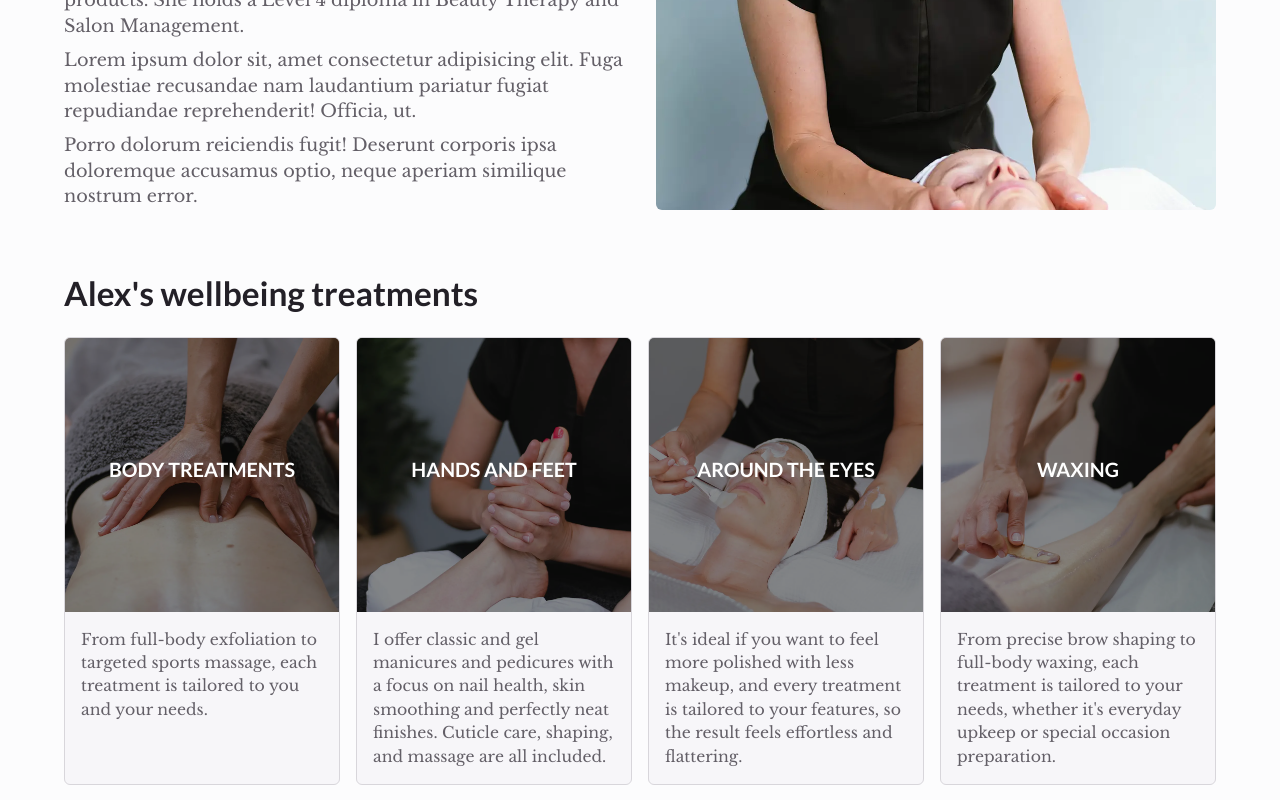
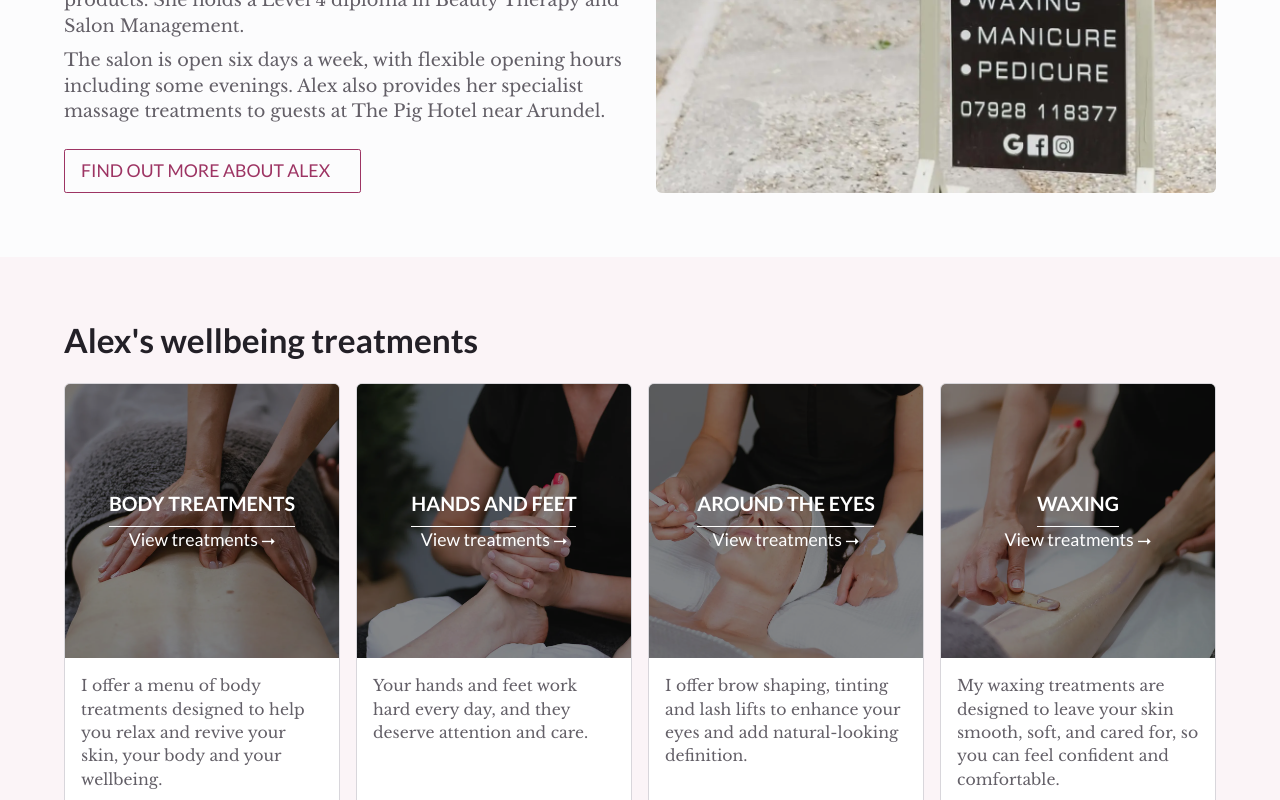
Before and after one commit to Black-and-White-Web-Development/alex-ray-treatments, a React (Vite) app: page / in a window 1280 px wide. Shown: the part 900-1700 px from the top of the page. Built offline with nearby package versions, Linux system fonts and the light colour scheme.

Commit message:
Feat: update homepage welcome and make accessibility improvements around the homepage

```diff
--- a/src/components/Footer/Footer.scss
+++ b/src/components/Footer/Footer.scss
@@ -91,6 +91,7 @@
 			background-color: white;
 
 			transform: scaleX(0);
+      transform-origin: 0%;
 
 			transition-property: transform;
 			transition-duration: 800ms;
@@ -130,7 +131,7 @@
 	}
 
 	&__social-icon {
-		color: var(--text-2);
+		color: hsl(333, 50%, 79%);
 		transition-property: color;
 		transition-duration: 400ms;
 	}
--- a/src/components/TextWithImage/TextWithImage.scss
+++ b/src/components/TextWithImage/TextWithImage.scss
@@ -31,4 +31,55 @@
     flex-direction: column;
 		gap: var(--space-2);
 	}
+
+  &__cta {
+    display: flex;
+    text-transform: uppercase;
+
+    margin-block-start: var(--space-4);
+    padding: var(--space-2) var(--space-4);
+    max-width: fit-content;
+
+    border-style: solid;
+    border-width: 1.5px;
+    border-color: var(--text-accent-2);
+    border-radius: var(--radius-1);
+
+    color: var(--text-accent-2);
+
+    transition-property: color, background-color;
+    transition-duration: 800ms;
+
+    &:hover {
+      color: var(--background-1);
+      background-color: var(--text-accent-2);
+      transition-duration: 300ms
+    }
+
+    &::after {
+      content: "⭢";
+      position: static;
+
+      height: auto;
+
+      background-color: transparent;
+
+      transform: translateX(0);
+      opacity: 0;
+
+      transition-property: opacity, transform;
+      transition-duration: 800ms;
+
+      @include u.breakpoint-down(laptop) {
+        opacity: 1;
+        transform: translateX(4px);
+      }
+    }
+
+    &:hover::after {
+      opacity: 1;
+      transition-duration: 400ms;
+      transform: translateX(4px);
+    }
+  }
 }
--- a/src/components/TextWithImage/TextWithImage.tsx
+++ b/src/components/TextWithImage/TextWithImage.tsx
@@ -1,14 +1,16 @@
 import clsx from "clsx";
+import { Link } from "react-router-dom";
 import "./TextWithImage.scss";
 
 interface TextWithImageProps {
 	image: { url: string; alt: string };
 	text: string[];
 	heading?: string;
+	cta?: { href: string; label: string };
 	position?: "left" | "right";
 }
 
-const TextWithImage = ({ image, text, heading, position = "left" }: TextWithImageProps) => {
+const TextWithImage = ({ image, text, heading, cta, position = "left" }: TextWithImageProps) => {
 	return (
 		<section className="fb-col-wrapper">
 			<div
@@ -25,6 +27,11 @@ const TextWithImage = ({ image, text, heading, position = "left" }: TextWithImag
 							{paragraph}
 						</p>
 					))}
+					{cta && (
+						<Link to={cta.href} className="text-with-image__cta">
+							{cta.label}
+						</Link>
+					)}
 				</article>
 			</div>
 		</section>
--- a/src/pages/Home/Home.scss
+++ b/src/pages/Home/Home.scss
@@ -1,6 +1,11 @@
+@use "@/scss/util" as u;
 @use "@/scss/util/mixins/fluid-sizing" as fluid;
 
 .treatments-summary {
+  margin-block-end: 0;
+  padding-block: var(--space-9);
+  background-color: var(--background-accent-2);
+
 	&__heading {
 		margin-block-end: var(--space-5);
 	}
@@ -32,20 +37,29 @@
 	border-color: var(--border-1);
 	border-radius: var(--radius-4);
 
-	background-color: var(--background-2);
+	background-color: var(--background-0);
+
+  transition-property: box-shadow;
+  transition-duration: 2000ms;
+
 
 	&:hover {
+    box-shadow: var(--shadow-3);
+    transition-duration: 800ms;
+
 		& .summary__heading-container {
 			background-color: var(--grey-a11);
 		}
 		& .summary__heading {
 			transform: translateY(0);
+      transition-delay: 0;
 		}
 		& .summary__heading::after {
 			transform: scaleX(1);
 		}
 		& .summary__subheading {
 			opacity: 1;
+      transition-delay: 200ms;
 		}
 	}
 
@@ -84,10 +98,13 @@
 		text-wrap: balance;
 		color: white;
 
+    @include u.breakpoint(tablet) {
       transform: translateY(35%);
 
       transition-property: transform;
       transition-duration: 400ms;
+      transition-delay: 200ms;
+    }
 	}
 	&__heading::after {
 		content: "";
@@ -97,10 +114,12 @@
 
 		background-color: white;
 
+    @include u.breakpoint(tablet) {
       transform: scaleX(0);
 
       transition-property: transform;
       transition-duration: 400ms;
+    }
 	}
 
 	&__subheading {
@@ -108,10 +127,13 @@
 		font-family: var(--sans-serif);
 		color: white;
 
+    @include u.breakpoint(laptop) {
       opacity: 0;
 
       transition-property: opacity;
       transition-duration: 800ms;
+      transition-delay: 0;
+    }
 	}
 
 	&__image {
--- a/src/pages/Home/Home.tsx
+++ b/src/pages/Home/Home.tsx
@@ -2,7 +2,7 @@ import TextWithImage from "@/components/TextWithImage";
 
 import type { Service as ServiceType } from "@/types/services.types";
 
-import portrait from "@/assets/alex-ray-working.webp";
+import sign from "@/assets/alex-ray-wellbeing-sign.webp";
 import servicesData from "@/data/treatments.json" assert { type: "json" };
 import { strToKebabCase } from "@/util/strToKebabCase";
 
@@ -15,15 +15,15 @@ const Home = function () {
 		<>
 			<TextWithImage
 				position="right"
-				image={{ url: portrait, alt: "Alex Ray" }}
+				image={{ url: sign, alt: "Alex Ray" }}
 				heading="Welcome to Alex Ray Treatments"
 				text={[
 					"Tucked away in a quiet corner of West Sussex, Alex Ray Treatments offers a haven of calm, comfort, and expert care.",
 					"Alex has an attentive, personal approach and loves nothing better than watching her clients switch off from the world and truly relax during their appointments.",
 					"Alex is passionate about championing natural, cruelty-free products. She holds a Level 4 diploma in Beauty Therapy and Salon Management.",
-					"Lorem ipsum dolor sit, amet consectetur adipisicing elit. Fuga molestiae recusandae nam laudantium pariatur fugiat repudiandae reprehenderit! Officia, ut.",
-					"Porro dolorum reiciendis fugit! Deserunt corporis ipsa doloremque accusamus optio, neque aperiam similique nostrum error.",
+					"The salon is open six days a week, with flexible opening hours including some evenings. Alex also provides her specialist massage treatments to guests at The Pig Hotel near Arundel.",
 				]}
+				cta={{ href: "about", label: "Find out more about Alex" }}
 			/>
 			<section className="treatments-summary fb-col-wrapper">
 				<h2 className="treatments-summary__heading">Alex's wellbeing treatments</h2>
@@ -43,7 +43,7 @@ const Home = function () {
 											alt={service.image.alt}
 										/>
 									</header>
-									<p className="summary__body">{service.body[1]}</p>
+									<p className="summary__body">{service.body[0]}</p>
 								</article>
 							</a>
 						</li>
```
Also changed, not shown: src/data/reviews.json (added, +56 -0 lines), src/pages/About/About.tsx (+5 -4 lines), src/assets/alex-ray-wellbeing-sign.webp (added). Lines whose indentation alone changed are shown as unchanged.
